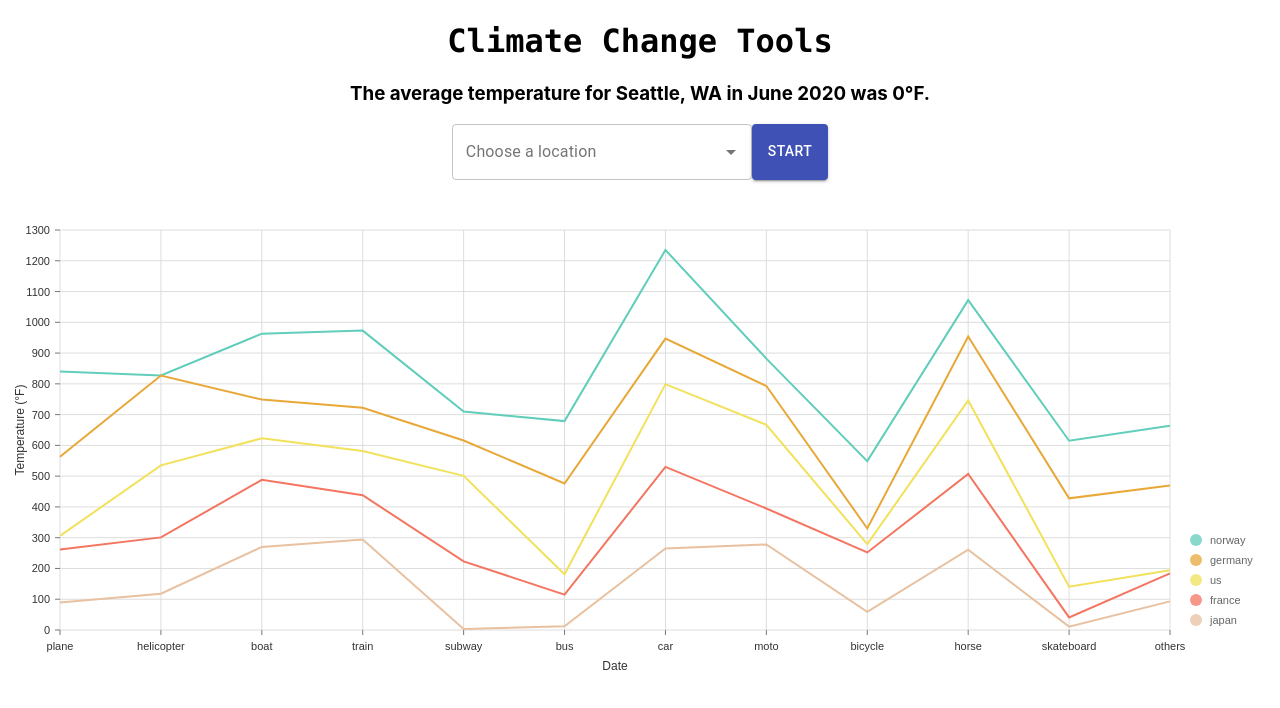
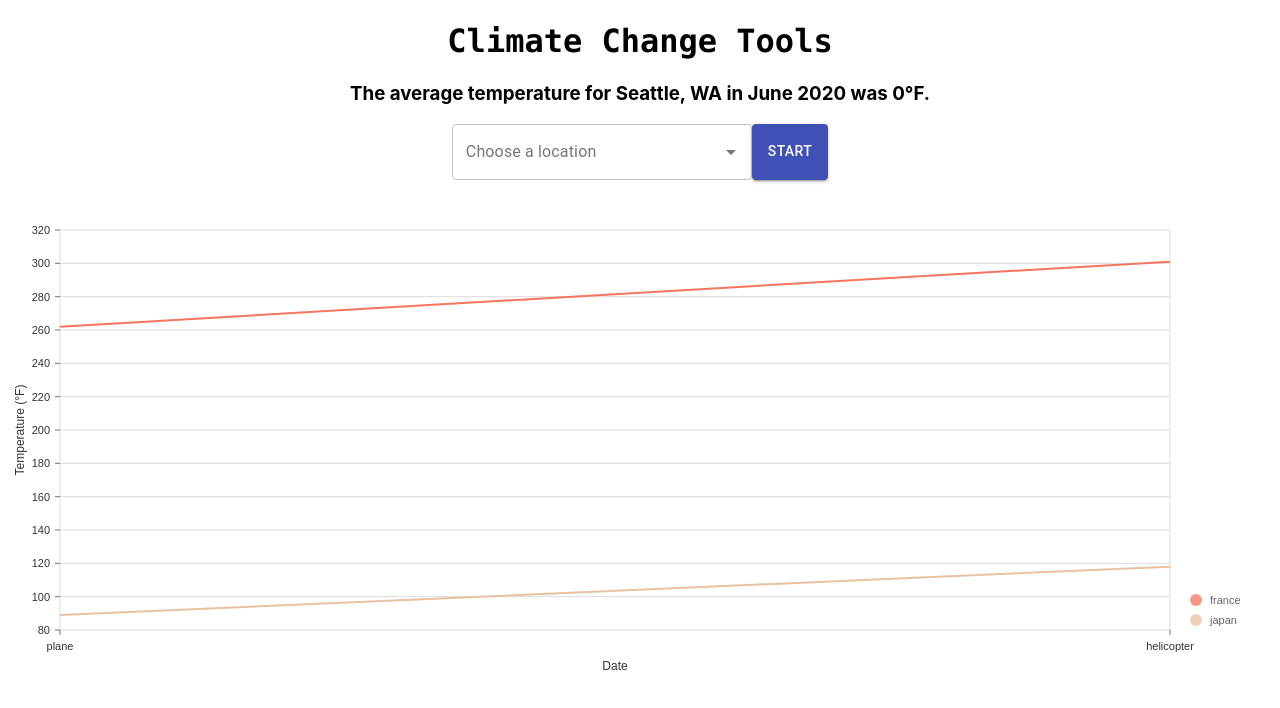
Before and after one commit to rosshoyt/climate-info, a React (Create React App) app: page / in a window 1280 px wide. Shown: the top 708 px of the page. Built offline with nearby package versions, Linux system fonts and the light colour scheme; no server answers.

Commit message:
Update LineChart data on button click

```diff
--- a/src/Components/Charts/LineChart.js
+++ b/src/Components/Charts/LineChart.js
@@ -1,10 +1,14 @@
-import { ResponsiveLine } from '@nivo/line'
-import { line } from '../../data'
+import { ResponsiveLine } from '@nivo/line';
+import { useEffect } from 'react';
 
-function LineChart() {
+const LineChart = ({ data }) => {
+    useEffect(() => {
+        console.log('in use effect!')
+    }, [data]);
+
   return (
     <ResponsiveLine
-          data={line}
+          data={data}
           margin={{ top: 50, right: 110, bottom: 50, left: 60 }}
           xScale={{ type: 'point' }}
           yScale={{ type: 'linear', min: 'auto', max: 'auto', stacked: true, reverse: false }}
--- a/src/Components/MaxTempVisualization.js
+++ b/src/Components/MaxTempVisualization.js
@@ -1,21 +1,85 @@
-import React from 'react';
-
+import React, { useState } from 'react';
 import LocationSelect from './LocationSelect';
 import { Grid, Button } from '@material-ui/core';
 import LineChart from './Charts/LineChart';
 
 
 const MaxTempVisualization = () => {
+    const [chartData, setChartData] = useState([
+        {
+          id: "japan",
+          color: "hsl(221, 70%, 50%)",
+          data: [
+            {
+              x: "plane",
+              y: 89
+            },
+            {
+              x: "helicopter",
+              y: 118
+            }
+          ]
+        },
+        {
+          id: "france",
+          color: "hsl(175, 70%, 50%)",
+          data: [
+            {
+              x: "plane",
+              y: 173
+            },
+            {
+              x: "helicopter",
+              y: 183
+            }
+          ]
+        }
+      ]);
+
+      function changeChart() {
+        console.log('Pressed button!');
+        setChartData([
+          {
+            id: "japan",
+            color: "hsl(221, 70%, 50%)",
+            data: [
+              {
+                x: "new planes",
+                y: 403
+              },
+              {
+                x: "helicopter",
+                y: 234
+              }
+            ]
+          },
+          {
+            id: "france",
+            color: "hsl(175, 70%, 50%)",
+            data: [
+              {
+                x: "new planes",
+                y: 400
+              },
+              {
+                x: "helicopter",
+                y: 2
+              }
+            ]
+          }
+        ]);
+      }
+
     return (
         <>
             <Grid container direction="row" justify="center" alignItems="stretch">
                 <LocationSelect />
-                <Button variant="contained" color="primary">
+                <Button onClick={changeChart} variant="contained" color="primary">
                     Start
                 </Button>
             </Grid>
             <div style={{ height: 500 }}>
-                <LineChart/>
+                <LineChart data={chartData}/>
             </div>
         </>
     );
```
